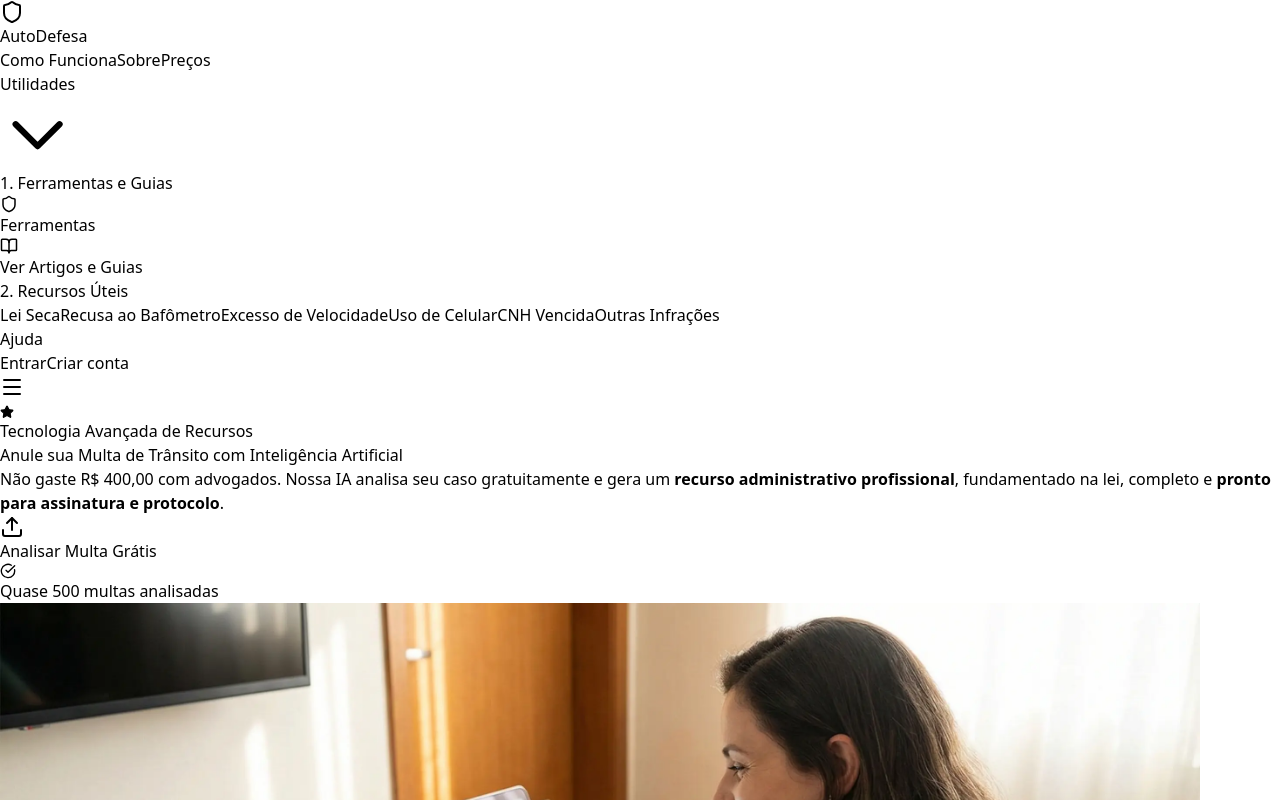
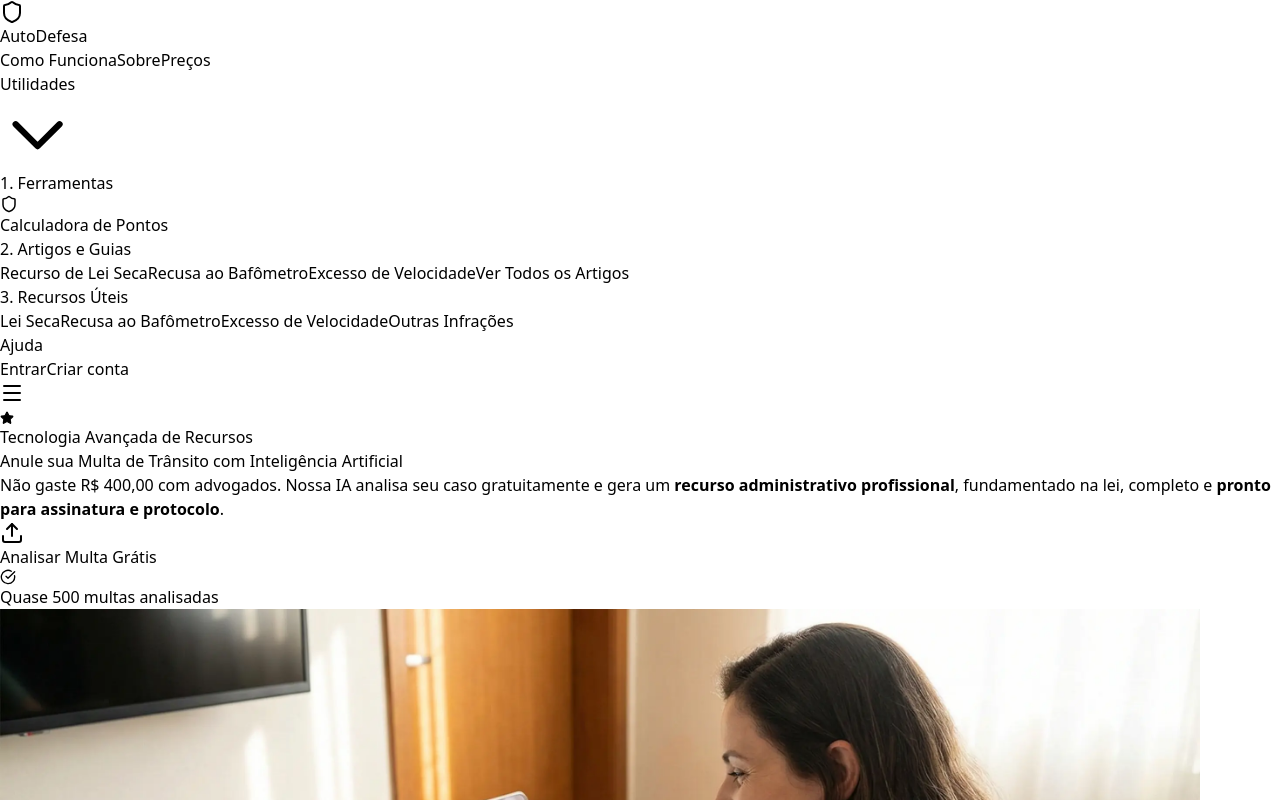
Before and after one commit to rodrigocvmd/auto-defesa, a React (Vite) app in the folder client/: page / in a window 1280 px wide. Shown: the top 800 px of the page. Built offline with nearby package versions, Linux system fonts and the light colour scheme; no server answers.

Commit message:
feat: reorganize utilities dropdown with tools, articles, and resources

```diff
--- a/client/src/layouts/MainLayout.jsx
+++ b/client/src/layouts/MainLayout.jsx
@@ -80,32 +80,56 @@ const MainLayout = ({ children }) => {
 										/>
 									</svg>
 								</button>
-								<div className="absolute top-full left-0 w-72 bg-white rounded-2xl shadow-2xl border border-gray-100 hidden group-hover:block p-3 animate-in fade-in slide-in-from-top-2">
+								<div className="absolute top-full left-0 w-80 bg-white rounded-2xl shadow-2xl border border-gray-100 hidden group-hover:block p-3 animate-in fade-in slide-in-from-top-2">
 									<div className="px-4 py-2 mb-2">
 										<h4 className="text-xs font-bold text-gray-600 uppercase tracking-widest">
-											1. Ferramentas e Guias
+											1. Ferramentas
 										</h4>
 										<Link
-											to="/tools"
+											to="/calculadora-pontos"
 											className="flex items-center gap-3 mt-2 p-2 text-gray-700 hover:bg-blue-50 hover:text-blue-600 rounded-xl transition-all">
 											<div className="bg-blue-100 p-1.5 rounded-lg">
 												<Shield size={18} className="text-blue-600" />
 											</div>
-											<span className="font-bold">Ferramentas</span>
+											<span className="font-bold">Calculadora de Pontos</span>
 										</Link>
-										<Link
-											to="/guia"
-											className="flex items-center gap-3 mt-2 p-2 text-gray-700 hover:bg-blue-50 hover:text-blue-600 rounded-xl transition-all">
-											<BookOpen size={18} className="text-blue-500" />
-											<span className="font-bold">Ver Artigos e Guias</span>
-										</Link>
+									</div>
+
+									<div className="h-px bg-gray-100 my-2"></div>
+
+									<div className="px-4 py-2 mb-2">
+										<h4 className="text-xs font-bold text-gray-600 uppercase tracking-widest">
+											2. Artigos e Guias
+										</h4>
+										<div className="grid grid-cols-1 gap-1 mt-2">
+											<Link
+												to="/artigo/lei-seca"
+												className="block px-3 py-2 text-sm text-gray-600 hover:bg-blue-50 hover:text-blue-600 rounded-lg">
+												Recurso de Lei Seca
+											</Link>
+											<Link
+												to="/artigo/recusa-bafometro"
+												className="block px-3 py-2 text-sm text-gray-600 hover:bg-blue-50 hover:text-blue-600 rounded-lg">
+												Recusa ao Bafômetro
+											</Link>
+											<Link
+												to="/artigo/excesso-velocidade"
+												className="block px-3 py-2 text-sm text-gray-600 hover:bg-blue-50 hover:text-blue-600 rounded-lg">
+												Excesso de Velocidade
+											</Link>
+											<Link
+												to="/guia"
+												className="block px-3 py-2 text-sm font-bold text-blue-600 hover:bg-blue-50 rounded-lg">
+												Ver Todos os Artigos
+											</Link>
+										</div>
 									</div>
 
 									<div className="h-px bg-gray-100 my-2"></div>
 
 									<div className="px-4 py-2">
 										<h4 className="text-xs font-bold text-gray-600 uppercase tracking-widest mb-2">
-											2. Recursos Úteis
+											3. Recursos Úteis
 										</h4>
 										<div className="grid grid-cols-1 gap-1">
 											<Link
@@ -122,16 +146,6 @@ const MainLayout = ({ children }) => {
 												to="/recorrer/excesso-velocidade"
 												className="block px-3 py-2 text-sm text-gray-600 hover:bg-blue-50 hover:text-blue-600 rounded-lg">
 												Excesso de Velocidade
-											</Link>
-											<Link
-												to="/recorrer/celular-direcao"
-												className="block px-3 py-2 text-sm text-gray-600 hover:bg-blue-50 hover:text-blue-600 rounded-lg">
-												Uso de Celular
-											</Link>
-											<Link
-												to="/recorrer/cnh-vencida"
-												className="block px-3 py-2 text-sm text-gray-600 hover:bg-blue-50 hover:text-blue-600 rounded-lg">
-												CNH Vencida
 											</Link>
 											<Link
 												to="/recursos"
```
